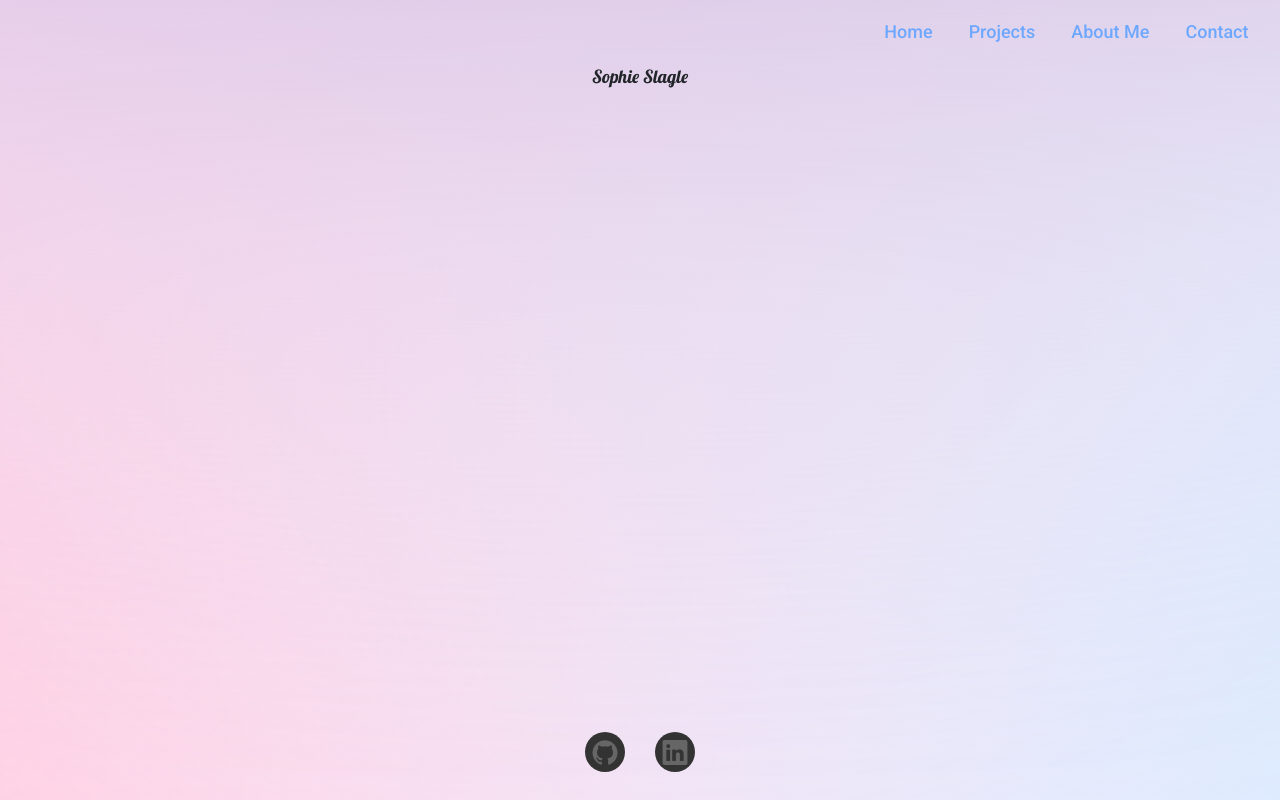
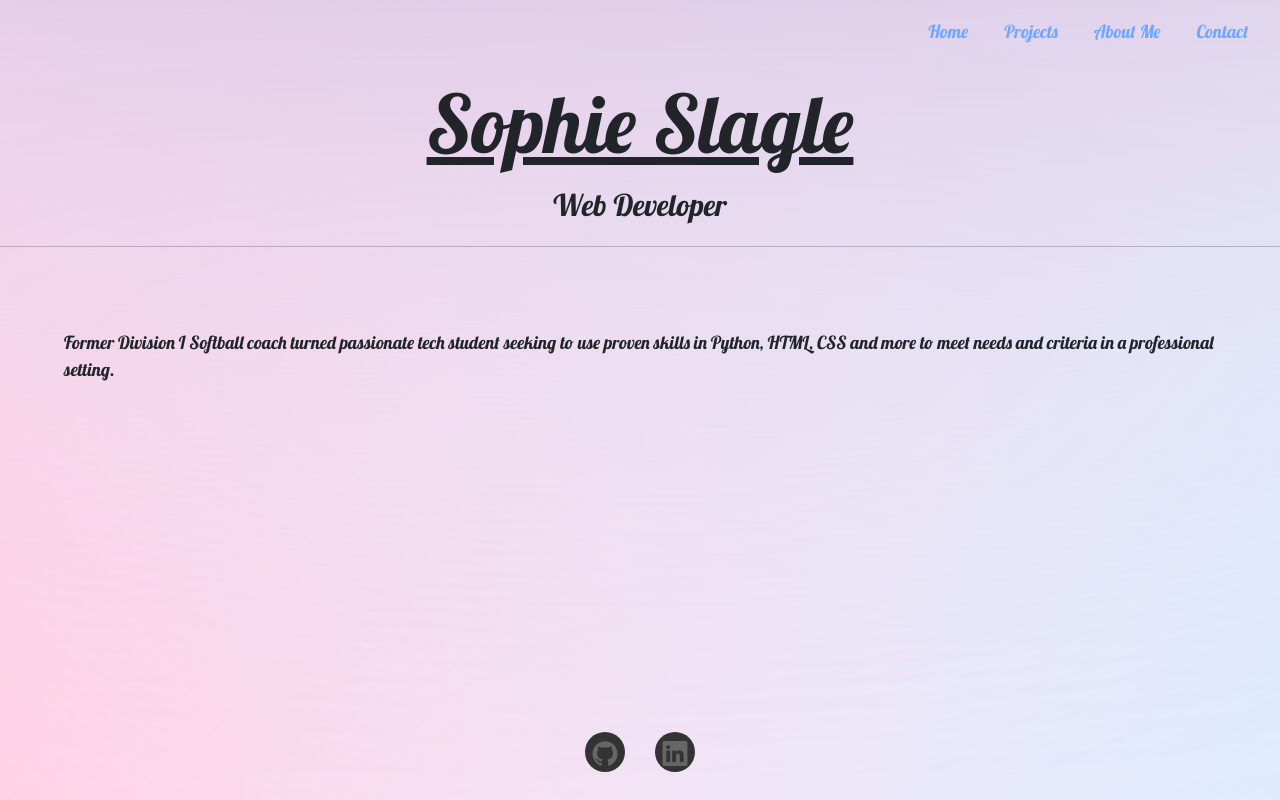
Before and after one commit to Soapie14/Projects, a Flask app: page / in a window 1280 px wide. Run offline with Flask 3, Linux system fonts and the light colour scheme.

Commit message:
added divider and paragraph

```diff
--- a/portfolio/flask_app/static/style.css
+++ b/portfolio/flask_app/static/style.css
@@ -13,8 +13,8 @@ A2D2FF or 162, 210, 255 - blue
 /* *============ FONTS ============* */
 
 /*
-font-family: 'Lobster', cursive;
-font-family: 'Roboto', sans-serif;
+font-family: 'Lobster', cursive;  :headers
+font-family: 'Roboto', sans-serif;  :text
  */
 
 /*
@@ -35,7 +35,7 @@ body {
     background-blend-mode: screen;
     background-repeat: no-repeat;
     background-attachment: fixed;
-    font-family: 'Roboto', sans-serif;
+    font-family: 'Lobster', cursive;
     font-size: large;
 }
 
@@ -53,8 +53,31 @@ body {
 .information {
     display: flex;
     justify-content: center;
+    flex-direction: column;
     font-family: 'Lobster', cursive;
 
+}
+
+.name_header {
+    display: flex;
+    justify-content: center;
+    font-size: 80px;
+}
+
+
+.name_description {
+    display: flex;
+    justify-content: center;
+    font-size: 30px;
+}
+
+/* *============ PARAGRAPH/INFO ============* */
+
+.paragraph {
+    display: flex;
+    justify-content: center;
+    margin: auto;
+    padding: 5%;
 }
 
 /* *============ SOCIALS ============* */
--- a/portfolio/flask_app/templates/index.html
+++ b/portfolio/flask_app/templates/index.html
@@ -22,7 +22,9 @@
     <!-- FONT -->
     <link rel="preconnect" href="https://fonts.googleapis.com">
     <link rel="preconnect" href="https://fonts.gstatic.com" crossorigin>
-    <link href="https://fonts.googleapis.com/css2?family=Lobster&family=Roboto:ital,wght@0,100;0,300;0,500;1,100&display=swap" rel="stylesheet">
+    <link
+        href="https://fonts.googleapis.com/css2?family=Lobster&family=Roboto:ital,wght@0,100;0,300;0,500;1,100&display=swap"
+        rel="stylesheet">
 
     <title>Sophie's Portfolio</title>
 </head>
@@ -51,7 +53,16 @@
         </nav>
 
         <div class="information">
-            <div class="text">Sophie Slagle</div>
+            <div class="name_header"><u>Sophie Slagle</u></div>
+            <div class="name_description"> Web Developer </div>
+        </div>
+
+        <div class="divider">
+            <hr class="rounded">
+        </div>
+
+        <div class="paragraph">
+            <p class="info">Former Division I Softball coach turned passionate tech student seeking to use proven skills in Python, HTML, CSS and more to meet needs and criteria in a professional setting. </p>
         </div>
 
         <!-- Socials -->
```
Also changed, not shown: portfolio/flask_app/static/images/name.jpg (deleted), portfolio/flask_app/static/images/pagedivider.png (added). Lines whose indentation alone changed are shown as unchanged.
